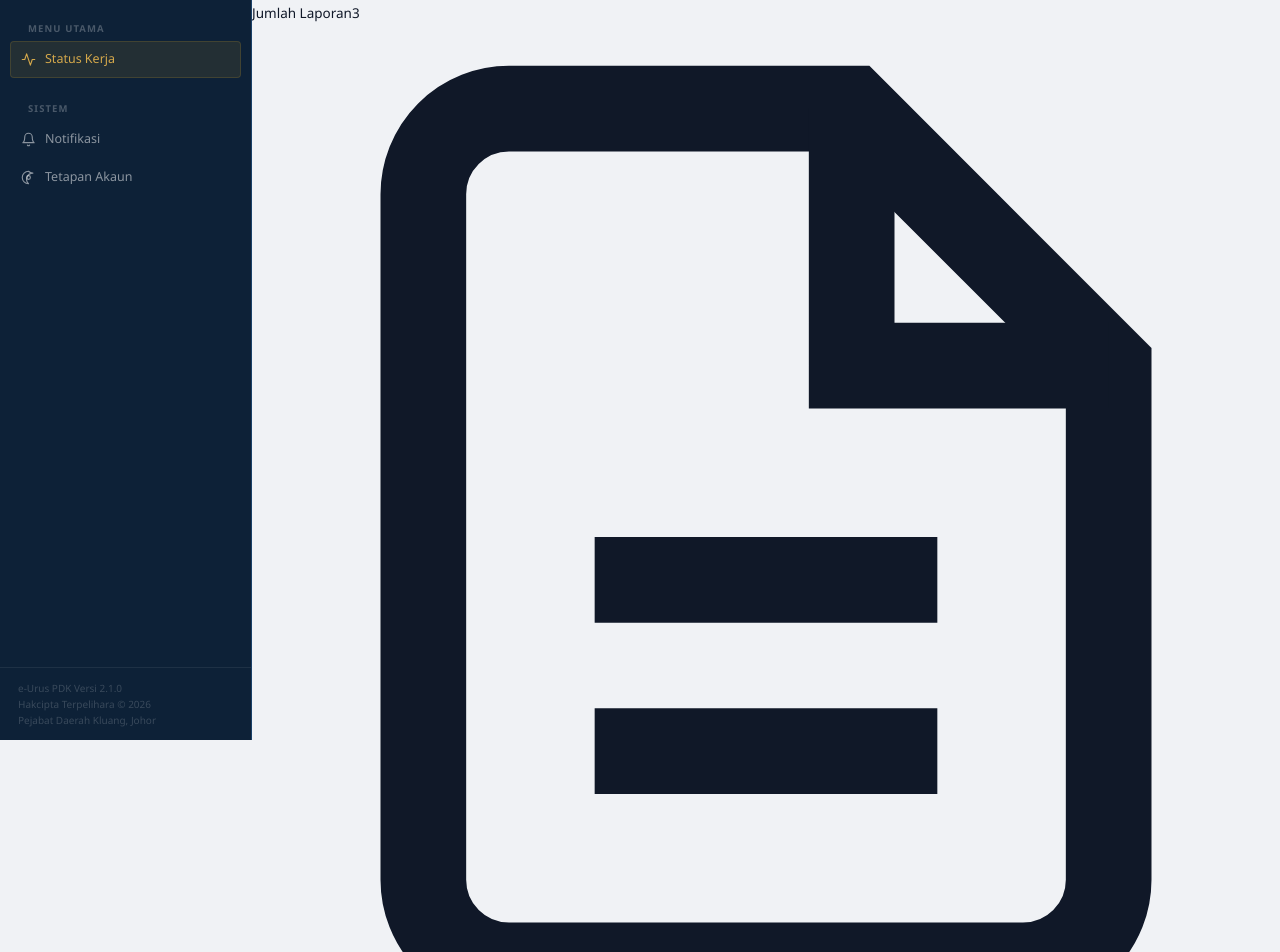
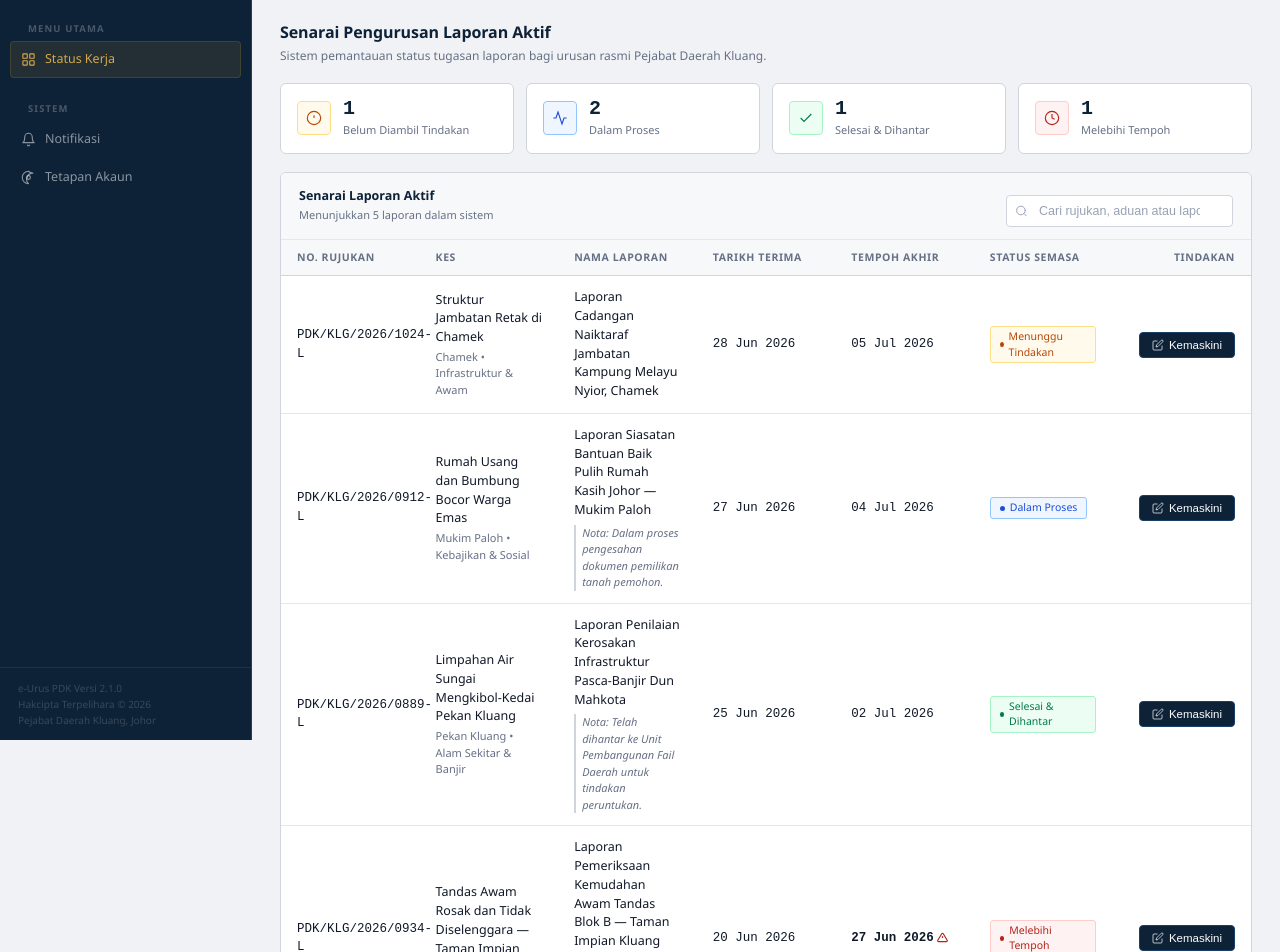
Before and after one commit to tirazman/TRIPLEA-SCSE2243-ADP-PROJECT1, a React (Vite) app in the folder frontend/: page /pegawai-penyedia/status-kerja in a window 1280 px wide. Shown: the part 60-1012 px from the top of the page. Built offline with nearby package versions, Linux system fonts and the light colour scheme.

Commit message:
edit ppl layout

```diff
--- a/frontend/src/data/statusKerjaData.jsx
+++ b/frontend/src/data/statusKerjaData.jsx
@@ -172,14 +172,16 @@ export const deptStatusLabel = {
   Overdue: "Melebihi Tempoh",
 };
 
-// Data laporan tugasan untuk paparan PPL (Pegawai Penyedia Laporan).
-// PPL bertanggungjawab menyediakan laporan bagi setiap kes yang diterima.
+//THIS IS FOR PPL STATUS KERJA DATA ONLY
 export const pplLaporanData = [
   {
     ref: "PDK/KLG/2026/1024-L",
     aduan: "Struktur Jambatan Retak di Chamek",
     title: "Laporan Cadangan Naiktaraf Jambatan Kampung Melayu Nyior, Chamek",
+    subtitle: "Chamek • Infrastruktur & Awam",
     status: "Pending",
+    arrived: "28 Jun 2026",
+    deadline: "05 Jul 2026",
     timestamp: "2026-06-28 08:30:00",
     notes: "",
   },
@@ -187,7 +189,10 @@ export const pplLaporanData = [
     ref: "PDK/KLG/2026/0912-L",
     aduan: "Rumah Usang dan Bumbung Bocor Warga Emas",
     title: "Laporan Siasatan Bantuan Baik Pulih Rumah Kasih Johor — Mukim Paloh",
+    subtitle: "Mukim Paloh • Kebajikan & Sosial",
     status: "In Progress",
+    arrived: "27 Jun 2026",
+    deadline: "04 Jul 2026",
     timestamp: "2026-06-27 11:15:00",
     notes: "Dalam proses pengesahan dokumen pemilikan tanah pemohon.",
   },
@@ -195,8 +200,33 @@ export const pplLaporanData = [
     ref: "PDK/KLG/2026/0889-L",
     aduan: "Limpahan Air Sungai Mengkibol-Kedai Pekan Kluang",
     title: "Laporan Penilaian Kerosakan Infrastruktur Pasca-Banjir Dun Mahkota",
+    subtitle: "Pekan Kluang • Alam Sekitar & Banjir",
     status: "Completed",
+    arrived: "25 Jun 2026",
+    deadline: "02 Jul 2026",
     timestamp: "2026-06-25 16:45:00",
     notes: "Telah dihantar ke Unit Pembangunan Fail Daerah untuk tindakan peruntukan.",
   },
+  {
+    ref: "PDK/KLG/2026/0934-L",
+    aduan: "Tandas Awam Rosak dan Tidak Diselenggara — Taman Impian",
+    title: "Laporan Pemeriksaan Kemudahan Awam Tandas Blok B — Taman Impian Kluang",
+    subtitle: "Taman Impian • Kemudahan Awam",
+    status: "Overdue",
+    arrived: "20 Jun 2026",
+    deadline: "27 Jun 2026",
+    timestamp: "2026-06-20 09:00:00",
+    notes: "Laporan belum disiapkan. Telah melepasi tarikh akhir yang ditetapkan.",
+  },
+  {
+    ref: "PDK/KLG/2026/0947-L",
+    aduan: "Pencemaran Sampah Sarap Kawasan Perumahan — Taman Sri Kluang",
+    title: "Laporan Siasatan Pengurusan Sisa Pepejal Kawasan Perumahan Taman Sri Kluang",
+    subtitle: "Taman Sri Kluang • Alam Sekitar",
+    status: "In Progress",
+    arrived: "26 Jun 2026",
+    deadline: "03 Jul 2026",
+    timestamp: "2026-06-26 14:20:00",
+    notes: "Kerja-kerja siasatan lapangan sedang dijalankan.",
+  },
 ];
--- a/frontend/src/view/PegawaiPenyediaLaporan/PPLDashboard.jsx
+++ b/frontend/src/view/PegawaiPenyediaLaporan/PPLDashboard.jsx
@@ -6,7 +6,10 @@ const menuItems = [
     path: "/pegawai-penyedia/status-kerja",
     icon: (
       <svg viewBox="0 0 24 24" fill="none" stroke="currentColor" strokeLinecap="round" strokeLinejoin="round">
-        <polyline points="22 12 18 12 15 21 9 3 6 12 2 12" />
+        <rect x="3" y="3" width="7" height="7" rx="1" />
+        <rect x="14" y="3" width="7" height="7" rx="1" />
+        <rect x="3" y="14" width="7" height="7" rx="1" />
+        <rect x="14" y="14" width="7" height="7" rx="1" />
       </svg>
     ),
   },
--- a/frontend/src/view/PegawaiPenyediaLaporan/PPLStatusKerja.jsx
+++ b/frontend/src/view/PegawaiPenyediaLaporan/PPLStatusKerja.jsx
@@ -1,184 +1,294 @@
-import React, { useState } from 'react';
-import { pplLaporanData } from '../../data/statusKerjaData';
+import { useState } from "react";
+import Navbar from "../../components/common/navbar";
+import { pplLaporanData } from "../../data/statusKerjaData";
+import "../../styles/pages/StatusKerja.css";
 
+/* ─── Badge status untuk setiap laporan ─── */
+function LaporanStatusBadge({ status }) {
+  const map = {
+    Pending:       { cls: "badge-pending",  label: "Menunggu Tindakan" },
+    "In Progress": { cls: "badge-progress", label: "Dalam Proses" },
+    Completed:     { cls: "badge-received", label: "Selesai & Dihantar" },
+    Overdue:       { cls: "badge-overdue",  label: "Melebihi Tempoh" },
+  };
+  const conf = map[status] || map.Pending;
+  return (
+    <span className={`status-badge ${conf.cls}`}>
+      <span className="badge-dot"></span>
+      {conf.label}
+    </span>
+  );
+}
+
+/* ─── Modal Kemaskini Status ─── */
+function UpdateModal({ report, onClose, onSave }) {
+  const [modalStatus, setModalStatus] = useState(report.status);
+  const [modalNotes, setModalNotes] = useState(report.notes);
+
+  const handleSubmit = () => {
+    const now = new Date();
+    const ts = `${now.getFullYear()}-${String(now.getMonth()+1).padStart(2,'0')}-${String(now.getDate()).padStart(2,'0')} ${String(now.getHours()).padStart(2,'0')}:${String(now.getMinutes()).padStart(2,'0')}:${String(now.getSeconds()).padStart(2,'0')}`;
+    onSave({ ...report, status: modalStatus, notes: modalNotes, timestamp: ts });
+    onClose();
+  };
+
+  return (
+    <div className="case-modal-overlay show" onClick={onClose}>
+      <div className="case-modal-box" onClick={(e) => e.stopPropagation()}>
+
+        <div className="case-modal-header">
+          <div>
+            <div className="case-modal-id-row">
+              <svg viewBox="0 0 24 24" fill="none" stroke="currentColor" strokeWidth="2.5">
+                <path d="M14 2H6a2 2 0 00-2 2v16a2 2 0 002 2h12a2 2 0 002-2V8z"/>
+                <polyline points="14 2 14 8 20 8"/>
+              </svg>
+              <span className="case-modal-id">{report.ref}</span>
+            </div>
+            <div className="case-modal-title">{report.title}</div>
+            <div className="case-modal-category">{report.aduan}</div>
+          </div>
+          <button className="case-modal-close-btn" onClick={onClose}>
+            <svg viewBox="0 0 24 24" fill="none" stroke="currentColor" strokeWidth="2.5">
+              <line x1="18" y1="6" x2="6" y2="18"/>
+              <line x1="6" y1="6" x2="18" y2="18"/>
+            </svg>
+          </button>
+        </div>
+
+        <div className="case-modal-body">
+
+          {/* Pilih Status */}
+          <div>
+            <div className="case-modal-section-label">Sila Pilih Status Baharu</div>
+            <select
+              value={modalStatus}
+              onChange={(e) => setModalStatus(e.target.value)}
+              style={{
+                width: '100%', padding: '8px 10px',
+                border: '1px solid var(--border)', borderRadius: 'var(--radius-md)',
+                fontFamily: "'IBM Plex Sans', sans-serif", fontSize: '12.5px',
+                color: 'var(--text-primary)', background: 'var(--white)', outline: 'none',
+              }}
+            >
+              <option value="Pending">Belum Diambil Tindakan (Pending)</option>
+              <option value="In Progress">Dalam Proses Tindakan (In Progress)</option>
+              <option value="Completed">Selesai & Disahkan (Completed)</option>
+            </select>
+          </div>
+
+          <div className="case-modal-divider"></div>
+
+          {/* Nota */}
+          <div>
+            <div className="case-modal-section-label">Nota / Justifikasi Kemaskini</div>
+            <textarea
+              value={modalNotes}
+              onChange={(e) => setModalNotes(e.target.value)}
+              placeholder="Masukkan nota semakan, ulasan atau catatan ringkas..."
+              rows={4}
+              style={{
+                width: '100%', padding: '8px 10px',
+                border: '1px solid var(--border)', borderRadius: 'var(--radius-md)',
+                fontFamily: "'IBM Plex Sans', sans-serif", fontSize: '12.5px',
+                color: 'var(--text-primary)', background: 'var(--white)',
+                outline: 'none', resize: 'vertical', boxSizing: 'border-box',
+              }}
+            />
+          </div>
+
+        </div>
+
+        <div className="case-modal-footer" style={{ gap: '8px' }}>
+          <button className="btn-secondary" onClick={onClose}>Batal</button>
+          <button className="btn-tindakan" onClick={handleSubmit}>Simpan Kemaskini</button>
+        </div>
+
+      </div>
+    </div>
+  );
+}
+
+/* ════════════════════════════════════════════
+   MAIN PAGE — PPL Status Kerja
+   ════════════════════════════════════════════ */
 export default function PPLStatusKerja() {
   const [laporanDatabase, setLaporanDatabase] = useState(pplLaporanData);
+  const [activeReport, setActiveReport] = useState(null);
+  const [searchQuery, setSearchQuery] = useState("");
 
+  const pending   = laporanDatabase.filter(r => r.status === "Pending").length;
+  const progress  = laporanDatabase.filter(r => r.status === "In Progress").length;
+  const completed = laporanDatabase.filter(r => r.status === "Completed").length;
+  const overdue = laporanDatabase.filter(r => r.status === "Overdue").length;
 
-  // 2. STATE UNTUK TAPISAN & MODAL
-  const [searchQuery, setSearchQuery] = useState("");
-  const [isModalOpen, setIsModalOpen] = useState(false);
-  const [activeReport, setActiveReport] = useState(null);
-  const [modalStatus, setModalStatus] = useState("Pending");
-  const [modalNotes, setModalNotes] = useState("");
+  const filtered = laporanDatabase.filter(r => {
+    const q = searchQuery.toLowerCase().trim();
+    if (!q) return true;
+    return r.ref.toLowerCase().includes(q) || r.aduan.toLowerCase().includes(q) || r.title.toLowerCase().includes(q);
+  });
 
-  // 3. PENGIRAAN STATISTIK DINAMIK
-  const total = laporanDatabase.length;
-  const pending = laporanDatabase.filter(r => r.status === "Pending").length;
-  const progress = laporanDatabase.filter(r => r.status === "In Progress").length;
-  const completed = laporanDatabase.filter(r => r.status === "Completed").length;
-
-  // 4. FUNGSI KENDALI MODAL (HANDLERS)
-  const openUpdateModal = (report) => {
-    setActiveReport(report);
-    setModalStatus(report.status);
-    setModalNotes(report.notes);
-    setIsModalOpen(true);
+  const handleSave = (updated) => {
+    setLaporanDatabase(prev => prev.map(r => r.ref === updated.ref ? updated : r));
   };
 
-  const closeModal = () => {
-    setIsModalOpen(false);
-    setActiveReport(null);
-  };
+  return (
+    <>
+    <Navbar
+        title="Status Kerja"
+        breadcrumbItems={["e-Urus PDK", "Subsistem 4", "Senarai Laporan Aktif"]}
+        userName="Zulkifli Hassan"
+        userRole="Peg. Penyedia Laporan"
+    />
 
-  const submitStatusUpdate = (e) => {
-    e.preventDefault();
+      <div className="content">
 
-    // Format Cap Masa Terkini: YYYY-MM-DD HH:MM:SS
-    const now = new Date();
-    const formattedDate = `${now.getFullYear()}-${String(now.getMonth() + 1).padStart(2, '0')}-${String(now.getDate()).padStart(2, '0')} ${String(now.getHours()).padStart(2, '0')}:${String(now.getMinutes()).padStart(2, '0')}:${String(now.getSeconds()).padStart(2, '0')}`;
-
-    setLaporanDatabase(prev =>
-      prev.map(item =>
-        item.ref === activeReport.ref
-          ? { ...item, status: modalStatus, notes: modalNotes, timestamp: formattedDate }
-          : item
-      )
-    );
-
-    closeModal();
-  };
-
-  // 5. PROSES PENAPISAN CARIAN (SEARCH FILTER)
-  const filteredLaporan = laporanDatabase.filter(report => {
-    const query = searchQuery.toLowerCase().trim();
-    if (!query) return true;
-    return (
-      report.ref.toLowerCase().includes(query) ||
-      report.aduan.toLowerCase().includes(query) ||
-      report.title.toLowerCase().includes(query)
-    );
-  });
-
-  return (
-    <section className="view-panel">
-
-      {/* HEADER UTAMA HALAMAN */}
+        {/* HEADER */}
         <div className="page-header">
           <div>
             <h1 className="page-heading">Senarai Pengurusan Laporan Aktif</h1>
-          <p className="page-subheading">Sistem pemantauan status tugasan laporan bagi urusan rasmi Pejabat Daerah Kluang.</p>
+            <p className="page-subheading">
+              Sistem pemantauan status tugasan laporan bagi urusan rasmi Pejabat Daerah Kluang.
+            </p>
           </div>
         </div>
 
-      {/* GRID KAD STATISTIK */}
-      <div className="stats-grid">
-        <div className="stat-card">
-          <div className="stat-info">
-            <span className="stat-label">Jumlah Laporan</span>
-            <span className="stat-value">{total}</span>
+        {/* SUMMARY STRIP */}
+<div className="summary-strip" style={{ gridTemplateColumns: 'repeat(4, 1fr)' }}>
+  <div className="summary-card">
+    <div className="summary-icon" style={{ borderColor: 'var(--amber-border)', background: 'var(--amber-bg)' }}>
+      <svg viewBox="0 0 24 24" fill="none" stroke="var(--amber)" strokeWidth="2">
+        <circle cx="12" cy="12" r="10"/>
+        <line x1="12" y1="8" x2="12" y2="12"/>
+        <line x1="12" y1="16" x2="12.01" y2="16"/>
+      </svg>
     </div>
-          <div className="stat-icon icon-total">
-            <svg xmlns="http://www.w3.org/2000/svg" viewBox="0 0 24 24" fill="none" stroke="currentColor" strokeWidth="2"><path d="M14 2H6a2 2 0 0 0-2 2v16a2 2 0 0 0 2 2h12a2 2 0 0 0 2-2V8z"></path><polyline points="14 2 14 8 20 8"></polyline><line x1="16" y1="13" x2="8" y2="13"></line><line x1="16" y1="17" x2="8" y2="17"></line></svg>
+    <div>
+      <div className="summary-val">{pending}</div>
+      <div className="summary-label">Belum Diambil Tindakan</div>
     </div>
   </div>
 
-        <div className="stat-card">
-          <div className="stat-info">
-            <span className="stat-label">Belum Tindakan</span>
-            <span className="stat-value">{pending}</span>
+  <div className="summary-card">
+    <div className="summary-icon summary-icon-blue">
+      <svg viewBox="0 0 24 24" fill="none" stroke="#1d4ed8" strokeWidth="2">
+        <polyline points="22 12 18 12 15 21 9 3 6 12 2 12"/>
+      </svg>
     </div>
-          <div className="stat-icon icon-pending">
-            <svg xmlns="http://www.w3.org/2000/svg" viewBox="0 0 24 24" fill="none" stroke="currentColor" strokeWidth="2"><circle cx="12" cy="12" r="10"></circle><polyline points="12 6 12 12 16 14"></polyline></svg>
+    <div>
+      <div className="summary-val">{progress}</div>
+      <div className="summary-label">Dalam Proses</div>
     </div>
   </div>
 
-        <div className="stat-card">
-          <div className="stat-info">
-            <span className="stat-label">Dalam Proses</span>
-            <span className="stat-value">{progress}</span>
+  <div className="summary-card">
+    <div className="summary-icon" style={{ borderColor: 'var(--green-border)', background: 'var(--green-bg)' }}>
+      <svg viewBox="0 0 24 24" fill="none" stroke="var(--green)" strokeWidth="2">
+        <polyline points="20 6 9 17 4 12"/>
+      </svg>
     </div>
-          <div className="stat-icon icon-progress">
-            <svg xmlns="http://www.w3.org/2000/svg" viewBox="0 0 24 24" fill="none" stroke="currentColor" strokeWidth="2"><path d="M21.5 2v6h-6M21.34 15.57a10 10 0 1 1-.57-8.38l5.67-5.67"></path></svg>
+    <div>
+      <div className="summary-val">{completed}</div>
+      <div className="summary-label">Selesai & Dihantar</div>
     </div>
   </div>
 
-        <div className="stat-card">
-          <div className="stat-info">
-            <span className="stat-label">Selesai & Dihantar</span>
-            <span className="stat-value">{completed}</span>
+  <div className="summary-card">
+    <div className="summary-icon" style={{ borderColor: 'var(--red-border)', background: 'var(--red-bg)' }}>
+      <svg viewBox="0 0 24 24" fill="none" stroke="var(--red)" strokeWidth="2">
+        <circle cx="12" cy="12" r="10"/>
+        <polyline points="12 6 12 12 16 14"/>
+      </svg>
     </div>
-          <div className="stat-icon icon-completed">
-            <svg xmlns="http://www.w3.org/2000/svg" viewBox="0 0 24 24" fill="none" stroke="currentColor" strokeWidth="2"><polyline points="20 6 9 17 4 12"></polyline></svg>
+    <div>
+      <div className="summary-val">{overdue}</div>
+      <div className="summary-label">Melebihi Tempoh</div>
     </div>
   </div>
 </div>
 
-      {/* PANEL JADUAL & BAR CARIAN */}
+        {/* TABLE PANEL */}
         <div className="table-panel">
-
-        {/* BAR CARIAN SAHAJA (Eksport/Cetak & Filter dibuang) */}
-        <div style={{ padding: '16px 24px', background: '#ffffff', borderBottom: '1px solid var(--border-light)' }}>
-          <div style={{ position: 'relative', width: '100%', maxWidth: '320px' }}>
+          <div className="table-panel-header">
+            <div>
+              <div className="table-panel-title">Senarai Laporan Aktif</div>
+              <div className="table-panel-sub">Menunjukkan {filtered.length} laporan dalam sistem</div>
+            </div>
+            <div className="search-input-wrap search-input-sk-wrap">
+              <svg viewBox="0 0 24 24" fill="none" strokeLinecap="round" strokeLinejoin="round">
+                <circle cx="11" cy="11" r="8"/>
+                <line x1="21" y1="21" x2="16.65" y2="16.65"/>
+              </svg>
               <input
                 type="text"
+                className="search-input"
+                placeholder="Cari rujukan, aduan atau laporan..."
                 value={searchQuery}
                 onChange={(e) => setSearchQuery(e.target.value)}
-              placeholder="Cari rujukan, aduan atau laporan..."
-              style={{ width: '100%', padding: '9px 12px 9px 38px', border: '1px solid var(--border)', borderRadius: '6px', fontSize: '13px', outline: 'none' }}
               />
-            <svg xmlns="http://www.w3.org/2000/svg" width="14" height="14" viewBox="0 0 24 24" fill="none" stroke="#667085" strokeWidth="2.5" style={{ position: 'absolute', left: '14px', top: '50%', transform: 'translateY(-50%)', pointerEvents: 'none' }}><circle cx="11" cy="11" r="8"></circle><line x1="21" y1="21" x2="16.65" y2="16.65"></line></svg>
             </div>
           </div>
 
-        {/* STRUKTUR JADUAL FIZIKAL */}
-        <div style={{ overflowX: 'auto' }}>
           <table className="data-table">
             <thead>
                 <tr>
-                <th>No. Rujukan Fail</th>
-                <th>Tajuk Aduan</th>
+                    <th>No. Rujukan</th>
+                    <th>Kes</th>
                     <th>Nama Laporan</th>
+                    <th>Tarikh Terima</th>
+                    <th>Tempoh Akhir</th>
                     <th>Status Semasa</th>
-                <th>Tarikh Kemaskini</th>
                     <th style={{ textAlign: 'right' }}>Tindakan</th>
                 </tr>
             </thead>
             <tbody>
-              {filteredLaporan.map((report) => {
-                let statusClass = "badge-pending";
-                let statusLabel = "Belum Diambil Tindakan";
+                {filtered.map((report) => (
+                <tr key={report.ref}>
+                <td className="td-ref">{report.ref}</td>
+                <td>
+                    <div className="td-tajuk" >{report.aduan}</div>
+                    <div className="td-tajuk-sub">{report.subtitle}</div>
+                </td>
 
-                if (report.status === "In Progress") { statusClass = "badge-progress"; statusLabel = "Dalam Proses"; }
-                if (report.status === "Completed") { statusClass = "badge-completed"; statusLabel = "Selesai & Dihantar"; }
-
-                return (
-                  <tr key={report.ref}>
-                    <td style={{ fontFamily: "'IBM Plex Mono', monospace", fontWeight: 600, fontSize: '13px', color: '#103559' }}>{report.ref}</td>
-                    <td style={{ color: '#b54708', fontWeight: 500, maxWidth: '220px', lineHeight: 1.4 }}>{report.aduan}</td>
-                    <td style={{ maxWidth: '280px', lineHeight: 1.4 }}>
-                      <div><strong>{report.title}</strong></div>
+                <td>
+                    <div className="td-tajuk">{report.title}</div>
                     {report.notes && (
-                        <div style={{ fontSize: '11px', color: '#667085', marginTop: '6px', fontStyle: 'italic', background: '#f9fafb', padding: '4px 8px', borderLeft: '2px solid #d0d5dd', borderRadius: '2px' }}>
+                    <div className="td-tajuk-sub" style={{ marginTop: '5px', fontStyle: 'italic', borderLeft: '2px solid var(--border)', paddingLeft: '6px' }}>
                     Nota: {report.notes}
                     </div>
                     )}
                 </td>
-                    <td><span className={`badge ${statusClass}`}>{statusLabel}</span></td>
-                    <td style={{ color: '#667085', fontSize: '12px', fontFamily: "'IBM Plex Mono', monospace" }}>{report.timestamp}</td>
+                <td className="td-date">{report.arrived}</td>
+                <td className={`td-tempoh ${report.status === "Overdue" ? "tempoh-overdue" : "tempoh-normal"}`}>
+                    {report.deadline}
+                    {report.status === "Overdue" && (
+                <svg
+                    className="deadline-warning-icon"
+                    width="11" height="11" viewBox="0 0 24 24" fill="none"
+                    stroke="var(--red)" strokeWidth="2.5"
+                >
+                <path d="M10.29 3.86L1.82 18a2 2 0 001.71 3h16.94a2 2 0 001.71-3L13.71 3.86a2 2 0 00-3.42 0z"/>
+                <line x1="12" y1="9" x2="12" y2="13"/>
+                <line x1="12" y1="17" x2="12.01" y2="17"/>
+                </svg>
+                )}
+                </td>
+                <td><LaporanStatusBadge status={report.status} /></td>
                 <td style={{ textAlign: 'right' }}>
-                      <button className="action-trigger-btn" style={{ background: '#0d2137', color: 'white', border: 'none', padding: '7px 12px', borderRadius: '4px', fontSize: '12px', cursor: 'pointer', fontWeight: 600 }} onClick={() => openUpdateModal(report)}>
-                        Kemaskini Status
+                <button className="btn-tindakan" onClick={() => setActiveReport(report)}>
+                    <svg viewBox="0 0 24 24" fill="none" stroke="currentColor" strokeWidth="2.5">
+                    <path d="M11 4H4a2 2 0 00-2 2v14a2 2 0 002 2h14a2 2 0 002-2v-7"/>
+                    <path d="M18.5 2.5a2.121 2.121 0 013 3L12 15l-4 1 1-4 9.5-9.5z"/>
+                </svg>
+                Kemaskini
                 </button>
             </td>
             </tr>
-                );
-              })}
+            ))}
 
-              {/* JIKA REKOD TIDAK DITEMUI */}
-              {filteredLaporan.length === 0 && (
+    {filtered.length === 0 && (
       <tr>
-                  <td colSpan="6" style={{ textAlign: 'center', color: 'var(--text-soft)', padding: '24px' }}>
+        <td colSpan="7" style={{ textAlign: 'center', color: 'var(--text-soft)', padding: '28px' }}>
           Tiada rekod laporan ditemui bagi carian "{searchQuery}".
         </td>
       </tr>
@@ -186,48 +296,17 @@ export default function PPLStatusKerja() {
   </tbody>
 </table>
         </div>
+
       </div>
 
-      {/* POP-UP MODAL PENGEMASKINIAN STATUS (RENDER SEPERTI DIKENDALI) */}
-      {isModalOpen && activeReport && (
-        <div className="modal-backdrop" style={{ display: 'flex' }}>
-          <div className="modal-content">
-            <h3 className="modal-title">Pindaan Urusan: {activeReport.title}</h3>
-            <p className="modal-subtitle">No. Rujukan Fail: {activeReport.ref}</p>
-
-            <form onSubmit={submitStatusUpdate}>
-              <div className="form-group">
-                <label className="form-label">Sila Pilih Status Baharu</label>
-                <select
-                  className="form-control"
-                  value={modalStatus}
-                  onChange={(e) => setModalStatus(e.target.value)}
-                >
-                  <option value="Pending">Belum Diambil Tindakan (Pending)</option>
-                  <option value="In Progress">Dalam Proses Tindakan (In Progress)</option>
-                  <option value="Completed">Selesai & Disahkan (Completed)</option>
-                </select>
-              </div>
-
-              <div className="form-group">
-                <label className="form-label">Nota / Justifikasi Kemaskini</label>
-                <textarea
-                  className="form-control text-area"
-                  value={modalNotes}
-                  onChange={(e) => setModalNotes(e.target.value)}
-                  placeholder="Masukkan nota semakan, ulasan atau catatan ringkas..."
+      {/* MODAL */}
+      {activeReport && (
+        <UpdateModal
+          report={activeReport}
+          onClose={() => setActiveReport(null)}
+          onSave={handleSave}
         />
-              </div>
-
-              <div className="modal-actions">
-                <button type="button" onClick={closeModal} className="btn btn-secondary">Batal</button>
-                <button type="submit" className="btn btn-primary">Simpan Kemaskini</button>
-              </div>
-            </form>
-          </div>
-        </div>
       )}
-
-    </section>
+    </>
   );
 }
```
Lines whose indentation alone changed are shown as unchanged.
